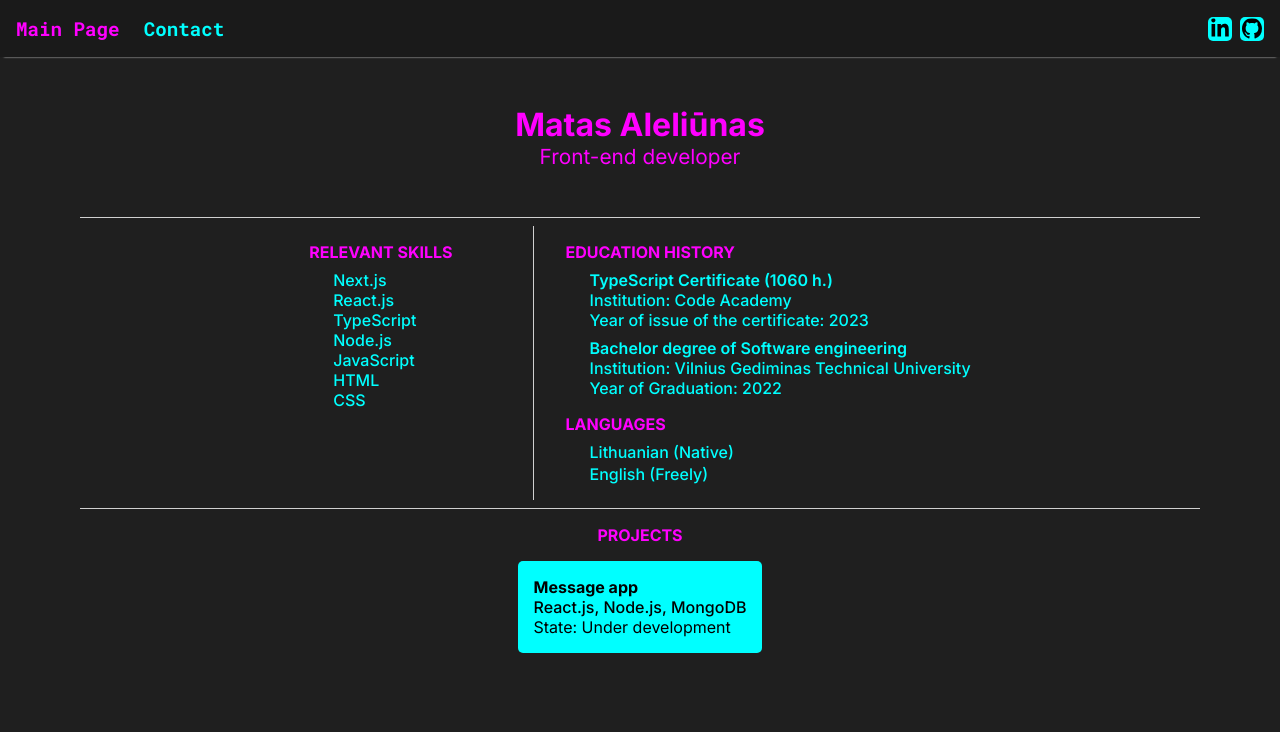
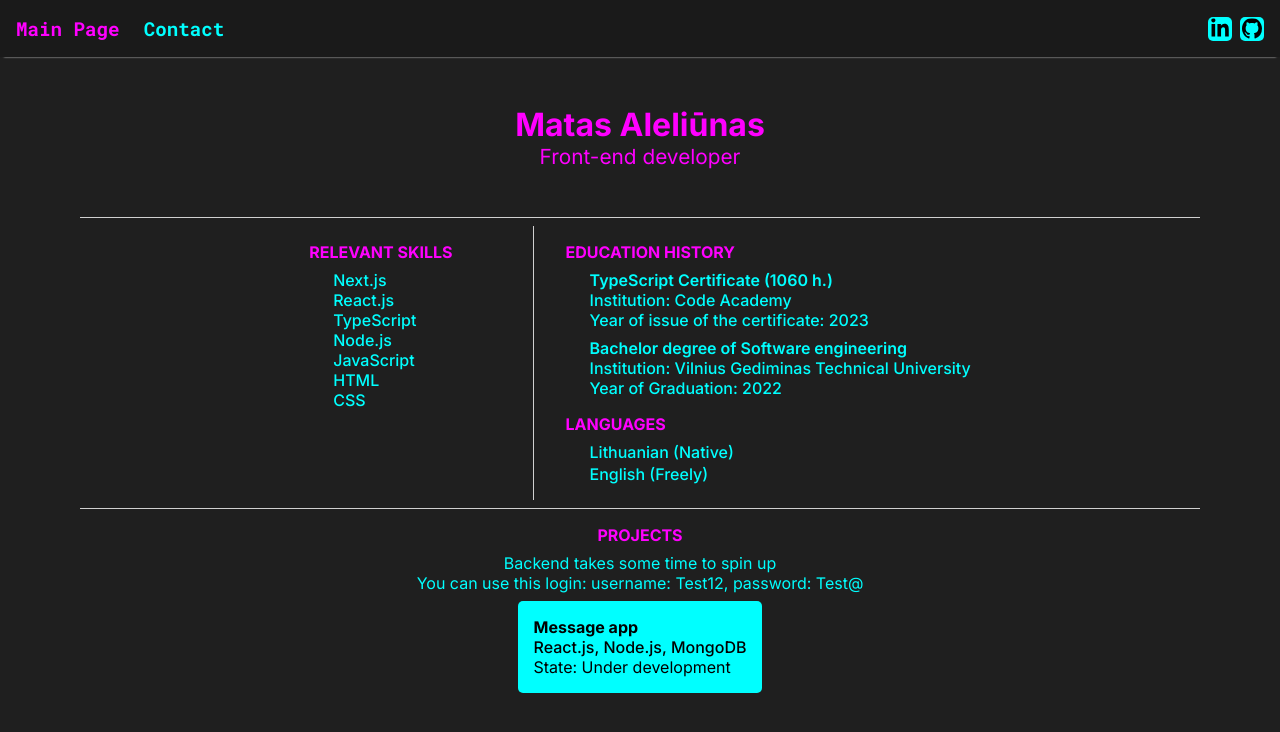
Before and after one commit to MatasA-commits/portfolio, a Next.js app: page / in a window 1280 px wide. Shown: the top 732 px of the page. Built offline with nearby package versions, Linux system fonts and the light colour scheme.

Commit message:
Chore: added more info about project

```diff
--- a/components/mainPage/projects/Projects.tsx
+++ b/components/mainPage/projects/Projects.tsx
@@ -7,6 +7,8 @@ const Projects = () => {
   return (
     <div className={styles.container}>
       <h3 className={indexStyles.infoTitle}>Projects</h3>
+      <p>Backend takes some time to spin up</p>
+      <p>You can use this login: username: Test12, password: Test@</p>
       <div className={styles.projectsContainer}>
         {ProjectsLinks.map(({ name, url, stack, state }) => (
           <ProjectLink key={url} name={name} url={url} stack={stack} state={state} />
```
